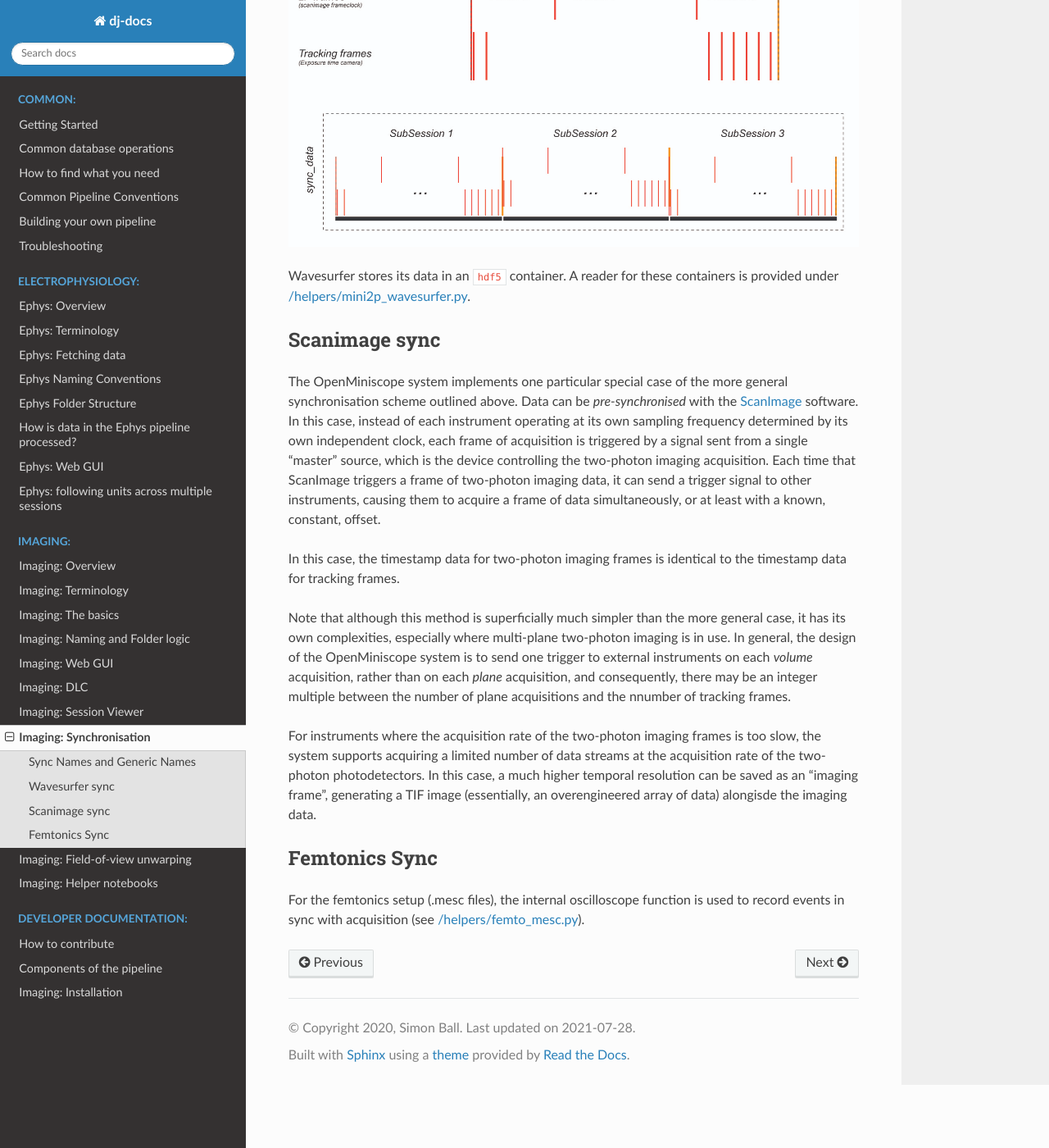
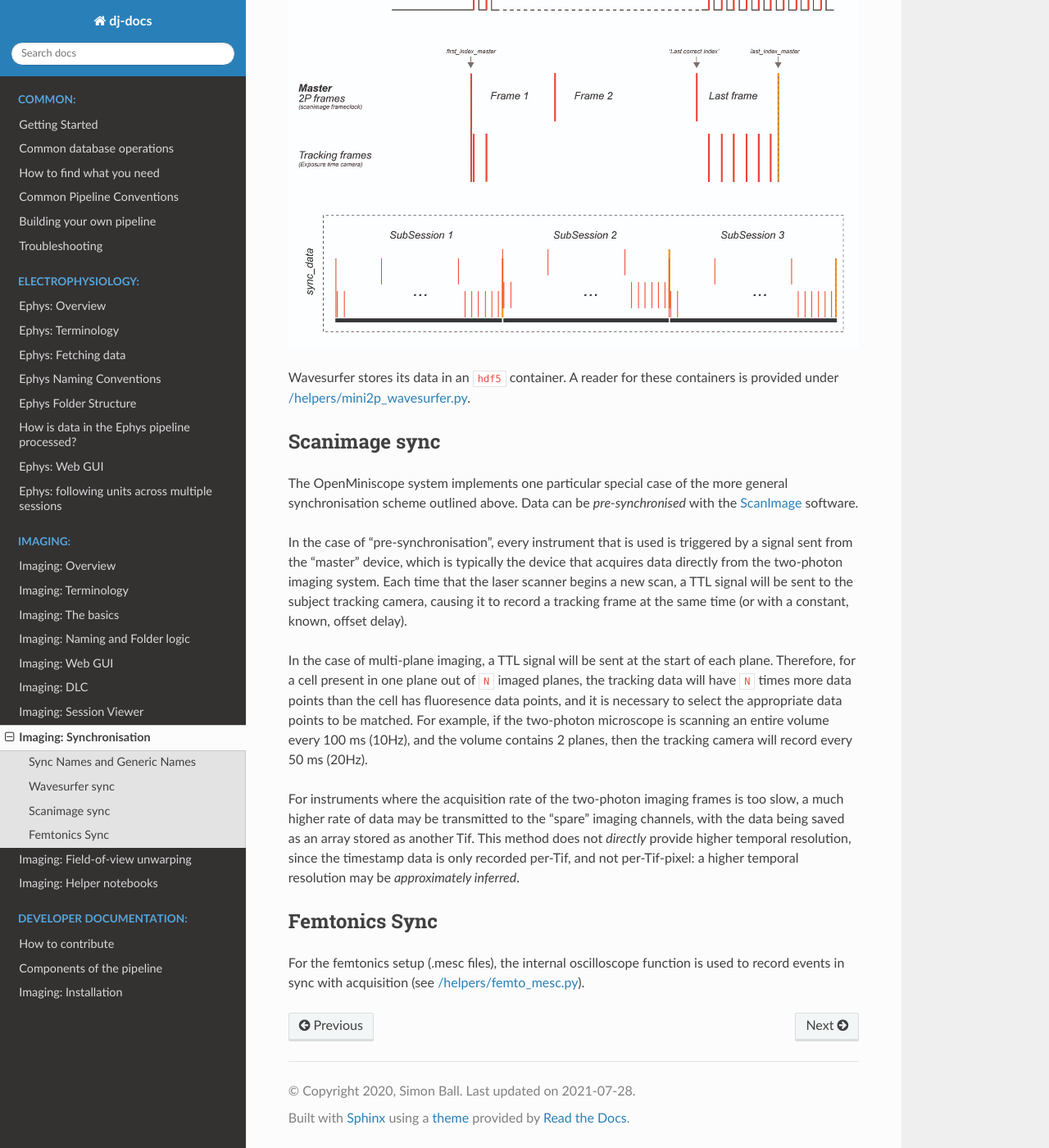
Before and after one commit to kavli-ntnu/dj-docs, a Sphinx documentation site: the page built from docs/imaging/sync.rst, in a window 1280 px wide and 1400 px high, scrolled down 4529 px. Shown: the whole window at 82% size. Built offline with Sphinx 7.4.7 and the Read the Docs theme 2.0.0, drawn with Linux system fonts in a browser that asks for light colours; some of the changed text lies outside the part shown.

Commit message:
Address PR comments

```diff
--- a/docs/imaging/sync.rst
+++ b/docs/imaging/sync.rst
@@ -31,7 +31,10 @@
 
 When a new Session is ingested, the synchronisation data is inserted into the ``Sync`` table and its part tables. Each Session has one (or more) entries in the ``Sync`` table, corresponding to a single time series, from a single instrument, with each time series being identified by a ``sync_name``.
 
-The actual timestamps themselves are stored in the column ``sync_data`` of the ``Sync`` table. The values are stored in *samples*. The sample rate (samples per second) is also stored, in column ``sample_rate``, if you wish to convert into time periods in seconds.
+The actual timestamps themselves are stored in the column ``sync_data`` of the ``Sync`` table. The values are stored in whatever unit the underlying synchronisation system stores, which may be converted into seconds via the conversion factor in ``sample_rate``.
+
+* Wavesurfer synchronisation stores data in samples
+* ScanImage pre-synchronisation stores values in seconds (``sample_rate = 1``)
 
 
 Sync Names and Generic Names
@@ -42,19 +45,16 @@
 * ``sync_name``
 * ``generic_name``
 
-The most important attribute here is the ``generic_name``. This defines how further downstream tables identfy *which* Sync stream they should be looking for, to pair time-series data with its timestamps. The main ``generic_names`` are as follows:
+The distinction here is between what the *raw data files* call a synchronisation stream (``sync_name``) vs a common name that the imaging pipeline logic searches for (``generic_name``).
 
-* ``frames_imaging`` : timestamps for two-photon imaging frames
+* ``frames_imaging`` : timestamps for two-photon imaging frames. For Multiplane data, this corresponds to the start time of scanning a *volume*. Consequently, there should be the same number of data points in ``frames_imaging`` as there are data points for the fluorescence value of a single cell.
 * ``tracking_rotary`` : timestamps of 1-dimensional, wheel-encoder data
 * ``Tracking2LED`` : timestamps of video frames of open-field tracking, where the subject is identified by a pair of head-mounted LEDs
 * ``TrackingDLC`` : timestamps of video frames intended to be analysed with DLC (see :ref:`Imaging dlc`).
 
-``sync_name`` is intended to provide a name that conveys more information to the users.
-
-
 In most cases, users should not need to extract data from the ``Sync`` tables directly: timestamp information is inserted into the more common tables (``Tracking.Linear``, ``Tracking.OpenField``, ``SignalTracking``).
 
-The following example is a simplifed approach to fetching Synchronisation data either where it is not already present, or where the user may need to apply some processing to it first.
+When the Synchronisation table is populated, it will look up what **Setup** was used to record the **Session** (via ``MetaSession.Setup``), and then look up the appropriate names for each kind of sync stream (via ``Setup.Sync``). This is demonstrated in the example below. A utility function is also provided for the same purpose (``utils.get_sync``)
 
 .. code-block:: python
 
@@ -82,6 +82,7 @@
 .. figure:: /_static/imaging/sync/extracted_sync_data.png
    :alt: Contents of the ``Setup.Sync`` table
 
+
 Wavesurfer sync
 ----------------------
 
@@ -104,13 +105,13 @@
 Scanimage sync
 ---------------------
 
-The OpenMiniscope system implements one particular special case of the more general synchronisation scheme outlined above. Data can be *pre-synchronised* with the `ScanImage <http://scanimage.vidriotechnologies.com/display/SIH/ScanImage+Home>`_ software. In this case, instead of each instrument operating at its own sampling frequency determined by its own independent clock, each frame of acquisition is triggered by a signal sent from a single "master" source, which is the device controlling the two-photon imaging acquisition. Each time that ScanImage triggers a frame of two-photon imaging data, it can send a trigger signal to other instruments, causing them to acquire a frame of data simultaneously, or at least with a known, constant, offset.
+The OpenMiniscope system implements one particular special case of the more general synchronisation scheme outlined above. Data can be *pre-synchronised* with the `ScanImage <http://scanimage.vidriotechnologies.com/display/SIH/ScanImage+Home>`_ software.
 
-In this case, the timestamp data for two-photon imaging frames is identical to the timestamp data for tracking frames.
+In the case of "pre-synchronisation", every instrument that is used is triggered by a signal sent from the "master" device, which is typically the device that acquires data directly from the two-photon imaging system. Each time that the laser scanner begins a new scan, a TTL signal will be sent to the subject tracking camera, causing it to record a tracking frame at the same time (or with a constant, known, offset delay).
 
-Note that although this method is superficially much simpler than the more general case, it has its own complexities, especially where multi-plane two-photon imaging is in use. In general, the design of the OpenMiniscope system is to send one trigger to external instruments on each *volume* acquisition, rather than on each *plane* acquisition, and consequently, there may be an integer multiple between the number of plane acquisitions and the nnumber of tracking frames.
+In the case of multi-plane imaging, a TTL signal will be sent at the start of each plane. Therefore, for a cell present in one plane out of ``N`` imaged planes, the tracking data will have ``N`` times more data points than the cell has fluoresence data points, and it is necessary to select the appropriate data points to be matched. For example, if the two-photon microscope is scanning an entire volume every 100 ms (10Hz), and the volume contains 2 planes, then the tracking camera will record every 50 ms (20Hz).
 
-For instruments where the acquisition rate of the two-photon imaging frames is too slow, the system supports acquiring a limited number of data streams at the acquisition rate of the two-photon photodetectors. In this case, a much higher temporal resolution can be saved as an "imaging frame", generating a TIF image (essentially, an overengineered array of data) alongisde the imaging data.
+For instruments where the acquisition rate of the two-photon imaging frames is too slow, a much higher rate of data may be transmitted to the "spare" imaging channels, with the data being saved as an array stored as another Tif. This method does not *directly* provide higher temporal resolution, since the timestamp data is only recorded per-Tif, and not per-Tif-pixel: a higher temporal resolution may be *approximately inferred*.
 
 
 Femtonics Sync
```
